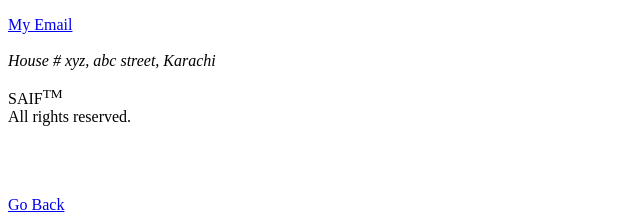
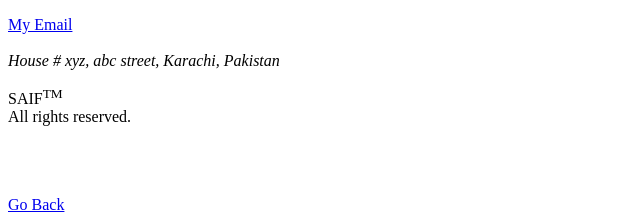
Before and after one commit to MrSyedsaifali/HTML-Assignment, a plain HTML site: page contact.html in a window 1280 px wide. Shown: the part 287-507 px from the top of the page, 0-640 px from the left. Drawn offline with Linux system fonts and the light colour scheme.

Commit message:
html last assignment

```diff
--- a/contact.html
+++ b/contact.html
@@ -20,7 +20,7 @@
     <p>Fell free to contact me on Whatsapp:</p>
     <a href="tel:03130648676">+92(313)-0648676</a> <br> <br>
     <a href="mailto: saifali130806@gmail.com">My Email</a> <br> <br>
-    <address>House # xyz, abc street, Karachi</address>
+    <address>House # xyz, abc street, Karachi, Pakistan</address>
     <p>SAIF<sup>TM</sup> <br> All rights reserved.</p> <br><br><br>
     <a href="index.html">Go Back</a>
     </form>
```
Also changed, not shown: about.html (+1 -1 lines), index.html (+1 -1 lines).
